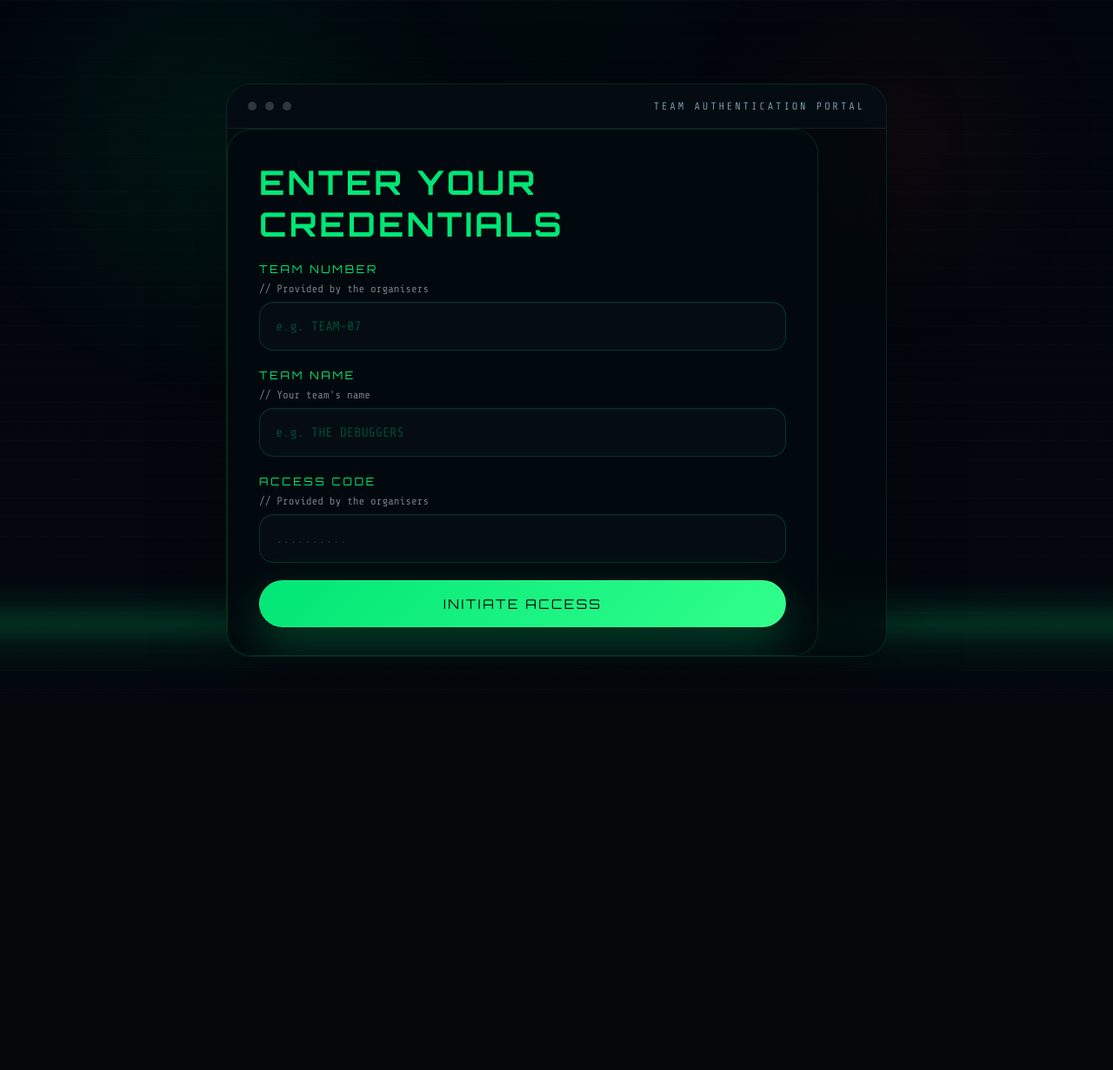
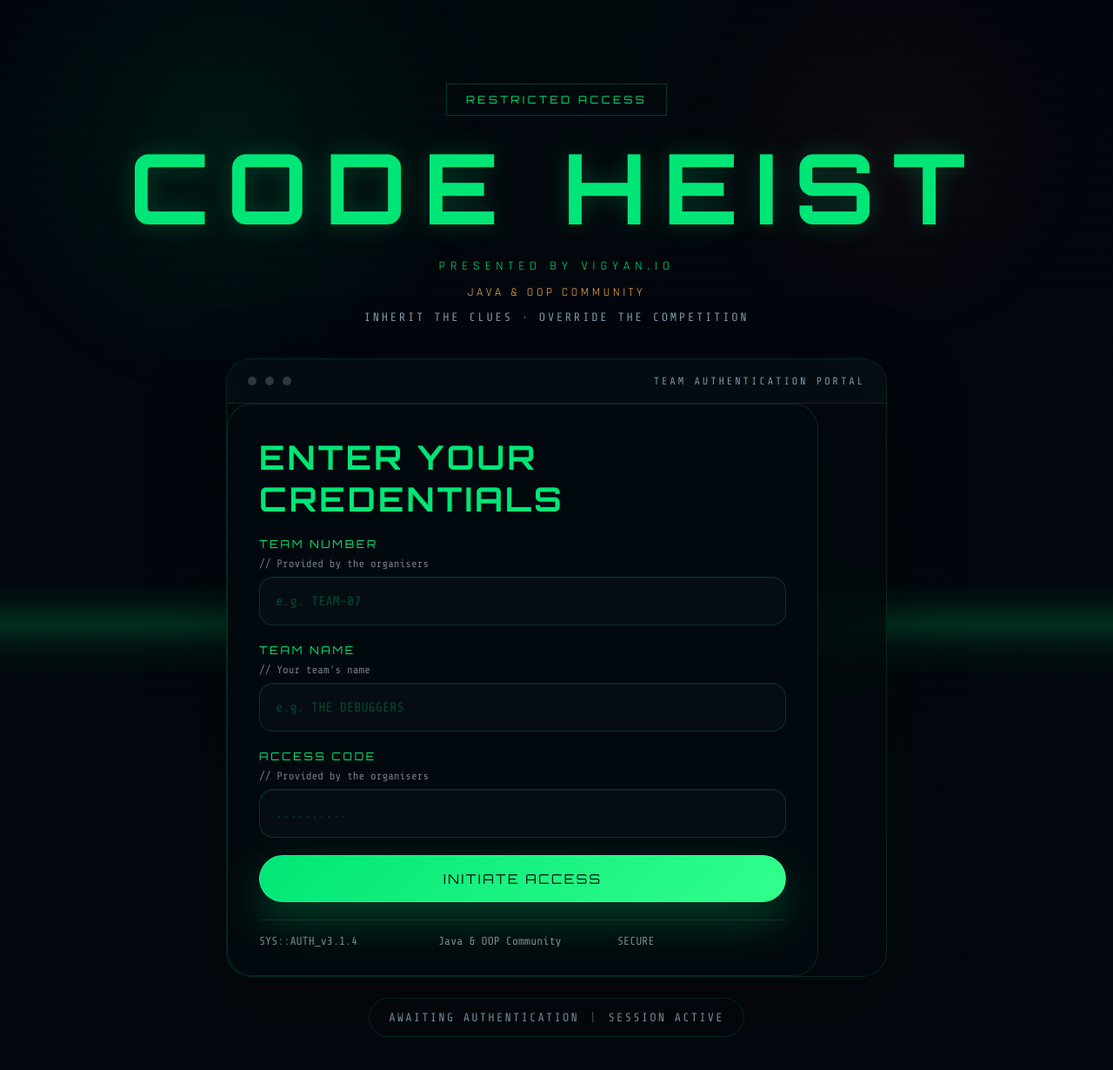
Before and after one commit to Prajwal-N324/Code-Heist, a Next.js app: page /login in a window 1280 px wide. Shown: the top 1230 px of the page at 87% size. Before the commit the page ends 811 px from the top, so only its background shows below. Built offline with nearby package versions, Linux system fonts and the light colour scheme.

Commit message:
login style updated

```diff
--- a/pages/login.js
+++ b/pages/login.js
@@ -20,7 +20,7 @@ export default function LoginPage() {
     event.preventDefault()
     const team = String(teamNumber || '').trim().toUpperCase()
     const name = String(teamName || '').trim()
-    const code = String(accessCode || '').trim().toUpperCase()
+    const code = String(accessCode || '').trim()
 
     if (!team || !name || !code) {
       setError('Team number, team name, and access code are required.')
@@ -40,8 +40,16 @@ export default function LoginPage() {
         <meta name="description" content="Team authentication portal for Code Heist." />
       </Head>
 
-      <section className="auth-page">
-        <div className="auth-browser">
+      <main className="login-shell">
+        <div className="login-intro">
+          <span className="intro-label">RESTRICTED ACCESS</span>
+          <h1 className="login-title">CODE HEIST</h1>
+          <p className="login-subtitle">PRESENTED BY VIGYAN.IO</p>
+          <p className="login-tagline">JAVA & OOP COMMUNITY</p>
+          <p className="login-hint">INHERIT THE CLUES · OVERRIDE THE COMPETITION</p>
+        </div>
+
+        <div className="auth-browser login-card">
           <div className="auth-window-top">
             <span className="window-dot" />
             <span className="window-dot" />
@@ -49,8 +57,11 @@ export default function LoginPage() {
             <span className="window-title">TEAM AUTHENTICATION PORTAL</span>
           </div>
 
-          <div className="auth-card">
-            <h2>ENTER YOUR CREDENTIALS</h2>
+          <form className="auth-card" onSubmit={handleSubmit}>
+            <div className="auth-card-head">
+              <h2>ENTER YOUR CREDENTIALS</h2>
+            </div>
+
             <div className="field-block">
               <label>TEAM NUMBER</label>
               <p className="field-meta">// Provided by the organisers</p>
@@ -87,12 +98,24 @@ export default function LoginPage() {
 
             {error ? <div className="form-error">{error}</div> : null}
 
-            <button type="submit" className="primary-btn">
+            <button type="submit" className="primary-btn login-submit">
               INITIATE ACCESS
             </button>
-          </div>
+
+            <div className="login-note-row">
+              <span>SYS::AUTH_v3.1.4</span>
+              <span>Java & OOP Community</span>
+              <span>SECURE</span>
+            </div>
+          </form>
         </div>
-      </section>
+
+        <div className="login-status-bar">
+          <span>AWAITING AUTHENTICATION</span>
+          <span className="status-separator">|</span>
+          <span>SESSION ACTIVE</span>
+        </div>
+      </main>
     </>
   )
 }
--- a/styles/globals.css
+++ b/styles/globals.css
@@ -349,7 +349,8 @@ body {
 
 .gateway-page,
 .auth-page,
-.admin-page {
+.admin-page,
+.login-shell {
   min-height: 100vh;
   padding: 96px 24px 56px;
   display: grid;
@@ -389,6 +390,130 @@ body {
   margin: 0;
   color: var(--muted2);
   line-height: 1.8;
+}
+
+.login-intro {
+  display: grid;
+  gap: 12px;
+  text-align: center;
+  margin-bottom: 40px;
+}
+
+.intro-label {
+  display: inline-flex;
+  align-items: center;
+  justify-content: center;
+  padding: 10px 22px;
+  margin: 0 auto;
+  border: 1px solid rgba(0, 230, 118, 0.24);
+  color: var(--green);
+  font-family: var(--head);
+  font-size: 0.75rem;
+  letter-spacing: 0.28em;
+  text-transform: uppercase;
+}
+
+.login-title {
+  margin: 0;
+  font-family: var(--head);
+  font-size: clamp(4rem, 12vw, 7rem);
+  letter-spacing: 0.18em;
+  text-transform: uppercase;
+  color: var(--green);
+  text-shadow: 0 0 28px rgba(0, 230, 118, 0.24);
+}
+
+.login-subtitle {
+  margin: 0;
+  color: var(--accent);
+  font-family: var(--ui);
+  letter-spacing: 0.4em;
+  text-transform: uppercase;
+  font-size: 0.9rem;
+}
+
+.login-tagline {
+  margin: 0;
+  color: #ffb74d;
+  font-family: var(--ui);
+  letter-spacing: 0.26em;
+  text-transform: uppercase;
+  font-size: 0.85rem;
+}
+
+.login-hint {
+  margin: 0;
+  color: var(--muted2);
+  font-family: var(--mono);
+  letter-spacing: 0.2em;
+  font-size: 0.85rem;
+}
+
+.login-card {
+  width: min(520px, 100%);
+}
+
+.auth-card {
+  display: grid;
+  gap: 20px;
+}
+
+.auth-window-top {
+  display: flex;
+  align-items: center;
+  gap: 10px;
+  padding: 18px 22px;
+  background: rgba(0, 0, 0, 0.22);
+  border-bottom: 1px solid rgba(0, 230, 118, 0.18);
+}
+
+.window-dot {
+  width: 10px;
+  height: 10px;
+  border-radius: 50%;
+  background: rgba(255, 255, 255, 0.2);
+}
+
+.window-title {
+  margin-left: auto;
+  font-family: var(--mono);
+  font-size: 0.75rem;
+  letter-spacing: 0.18em;
+  color: var(--muted2);
+}
+
+.login-submit {
+  min-height: 60px;
+  font-size: 0.95rem;
+}
+
+.login-note-row {
+  display: grid;
+  grid-template-columns: repeat(3, minmax(0, 1fr));
+  gap: 12px;
+  padding: 16px 0 0;
+  border-top: 1px solid rgba(255, 255, 255, 0.08);
+  color: rgba(207, 216, 220, 0.6);
+  font-family: var(--mono);
+  font-size: 0.82rem;
+}
+
+.login-status-bar {
+  margin-top: 24px;
+  display: inline-flex;
+  align-items: center;
+  gap: 12px;
+  padding: 14px 22px;
+  border: 1px solid rgba(0, 230, 118, 0.16);
+  border-radius: 999px;
+  color: var(--muted2);
+  font-family: var(--mono);
+  font-size: 0.85rem;
+  letter-spacing: 0.16em;
+}
+
+.status-separator {
+  opacity: 0.45;
 }
 
 .gateway-actions,
```
